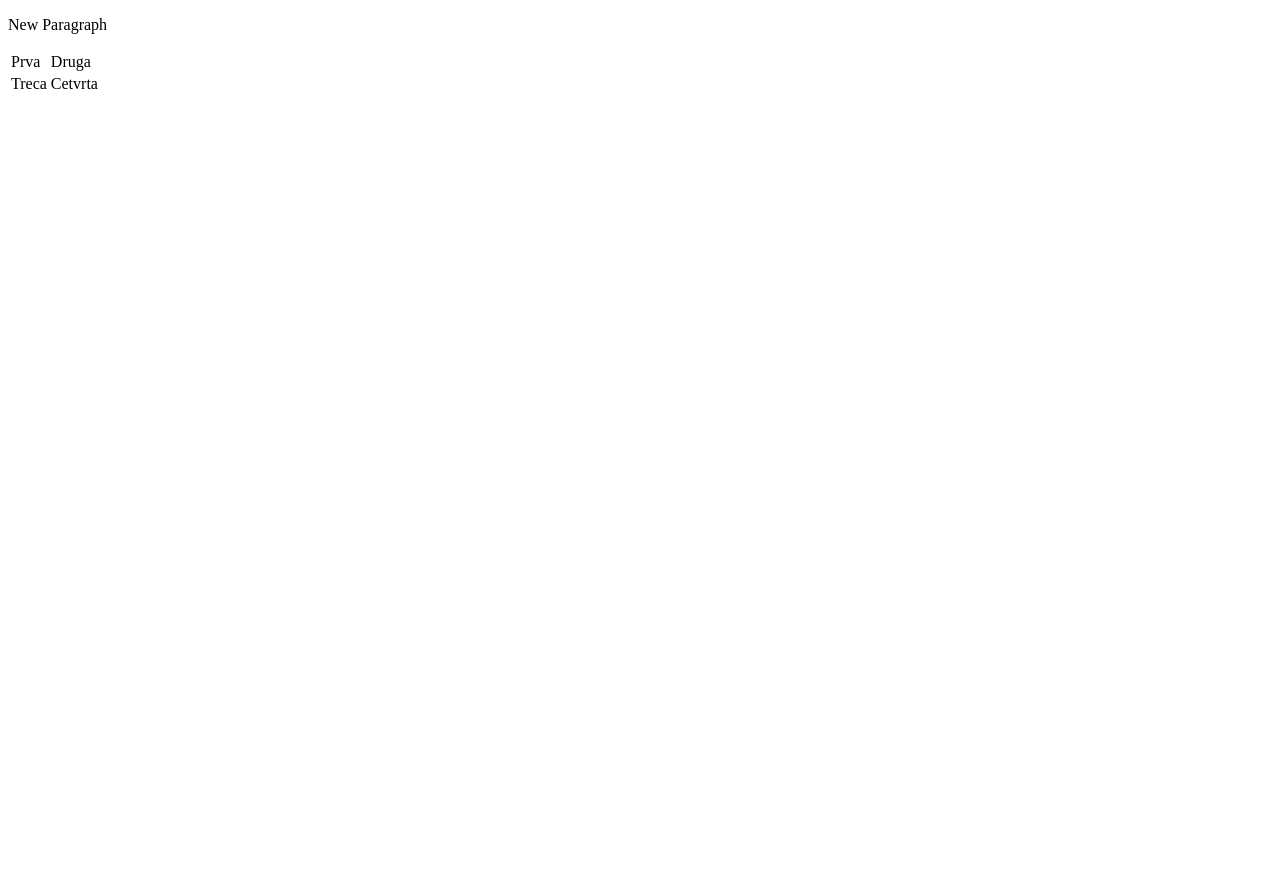
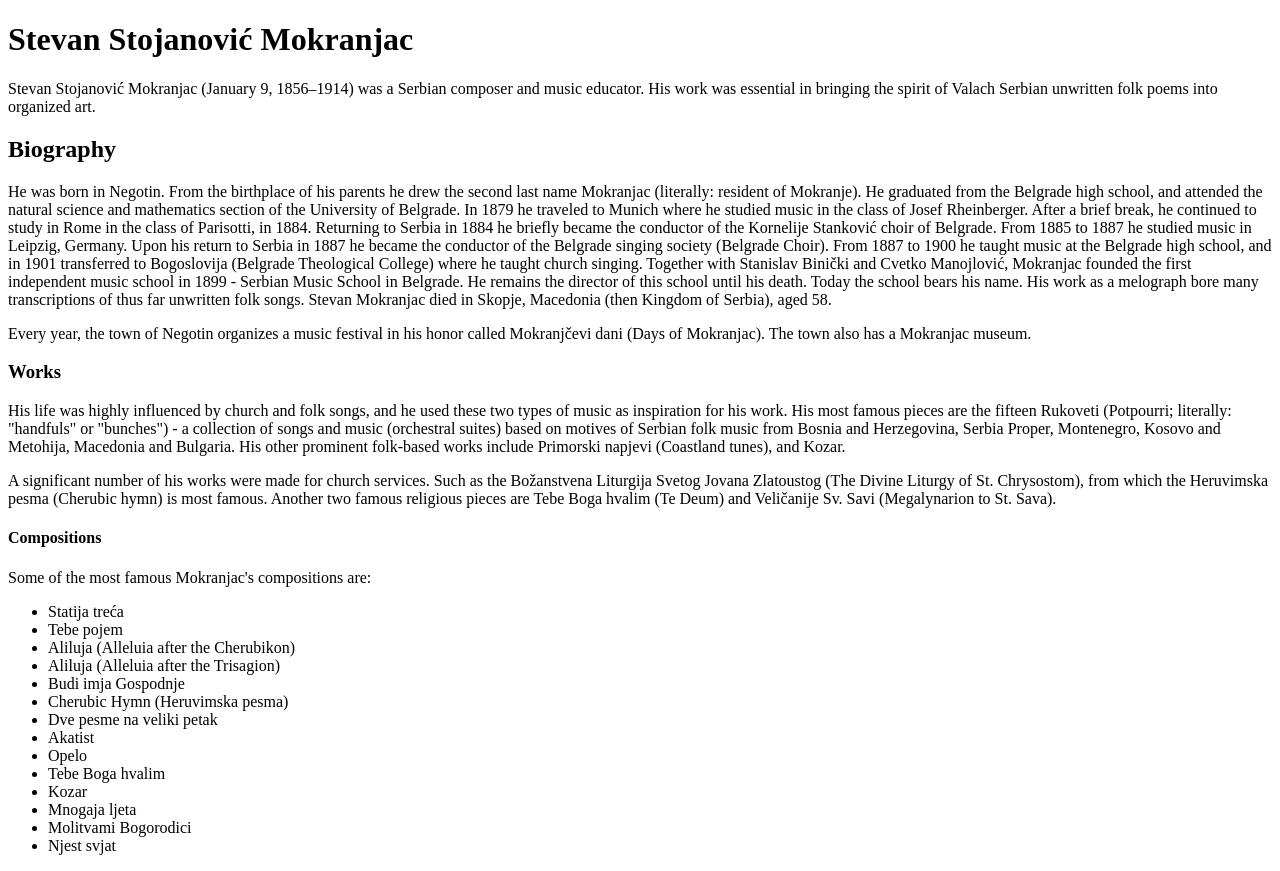
Before and after one commit to dobricavujnic/front-end-development, a plain HTML site: page index.html in a window 1280 px wide. Before the commit the page ends 800 px from the top, so only its background shows below. Drawn offline with Linux system fonts and the light colour scheme.

Commit message:
initial commit

```diff
--- a/index.html
+++ b/index.html
@@ -2,19 +2,47 @@
 <html>
 <head>
 <meta charset="UTF-8">
-<title>Ovo je HTML stranica</title>
-<p>New Paragraph</p>
+<h1>Stevan Stojanović Mokranjac</h1>
 </head>
 <body>
-   <table>
-       <tr>
-	      <td>Prva</td>
-		  <td>Druga</td>
-	   </tr>
-	   <tr>
-       <td>Treca</td>
-       <td>Cetvrta</td>
-       </tr>
-   </table>
+<p>Stevan Stojanović Mokranjac (January 9, 1856–1914) was a Serbian composer and music educator. His work was essential in bringing the spirit of Valach Serbian unwritten folk poems into organized art.</p>
+
+<h2>Biography</h2>
+
+<p>He was born in Negotin. From the birthplace of his parents he drew the second last name Mokranjac (literally: resident of Mokranje).
+
+He graduated from the Belgrade high school, and attended the natural science and mathematics section of the University of Belgrade. In 1879 he traveled to Munich where he studied music in the class of Josef Rheinberger. After a brief break, he continued to study in Rome in the class of Parisotti, in 1884. Returning to Serbia in 1884 he briefly became the conductor of the Kornelije Stanković choir of Belgrade.
+
+From 1885 to 1887 he studied music in Leipzig, Germany. Upon his return to Serbia in 1887 he became the conductor of the Belgrade singing society (Belgrade Choir). From 1887 to 1900 he taught music at the Belgrade high school, and in 1901 transferred to Bogoslovija (Belgrade Theological College) where he taught church singing. Together with Stanislav Binički and Cvetko Manojlović, Mokranjac founded the first independent music school in 1899 - Serbian Music School in Belgrade. He remains the director of this school until his death. Today the school bears his name. His work as a melograph bore many transcriptions of thus far unwritten folk songs.
+
+Stevan Mokranjac died in Skopje, Macedonia (then Kingdom of Serbia), aged 58.</p>
+
+<p>Every year, the town of Negotin organizes a music festival in his honor called Mokranjčevi dani (Days of Mokranjac). The town also has a Mokranjac museum.</p>
+
+<h3>Works</h3>
+
+<p>His life was highly influenced by church and folk songs, and he used these two types of music as inspiration for his work. His most famous pieces are the fifteen Rukoveti (Potpourri; literally: "handfuls" or "bunches") - a collection of songs and music (orchestral suites) based on motives of Serbian folk music from Bosnia and Herzegovina, Serbia Proper, Montenegro, Kosovo and Metohija, Macedonia and Bulgaria. His other prominent folk-based works include Primorski napjevi (Coastland tunes), and Kozar.</p>
+
+<p>A significant number of his works were made for church services. Such as the Božanstvena Liturgija Svetog Jovana Zlatoustog (The Divine Liturgy of St. Chrysostom), from which the Heruvimska pesma (Cherubic hymn) is most famous. Another two famous religious pieces are Tebe Boga hvalim (Te Deum) and Veličanije Sv. Savi (Megalynarion to St. Sava).</p>
+
+<h4>Compositions</h4>
+<p>Some of the most famous Mokranjac's compositions are:</p>
+<ul>
+  <li>Statija treća</li>
+  <li>Tebe pojem</li>
+  <li>Aliluja (Alleluia after the Cherubikon)</li>
+  <li>Aliluja (Alleluia after the Trisagion)</li>
+  <li>Budi imja Gospodnje</li>
+  <li>Cherubic Hymn (Heruvimska pesma)</li>
+  <li>Dve pesme na veliki petak</li>
+  <li>Akatist</li>
+  <li>Opelo</li>
+  <li>Tebe Boga hvalim</li>
+  <li>Kozar</li>
+  <li>Mnogaja ljeta</li>
+  <li>Molitvami Bogorodici</li>
+  <li>Njest svjat</li>
+</ul>
+
 </body>
 </html>
```
